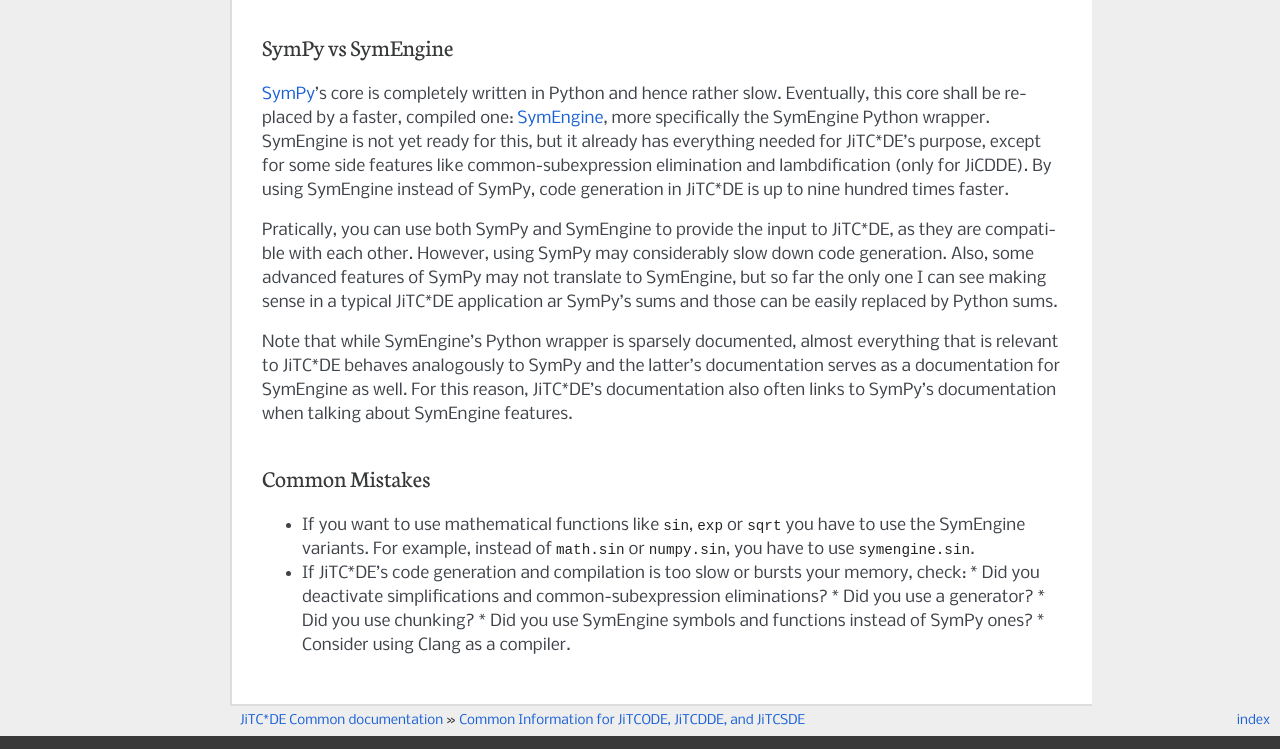
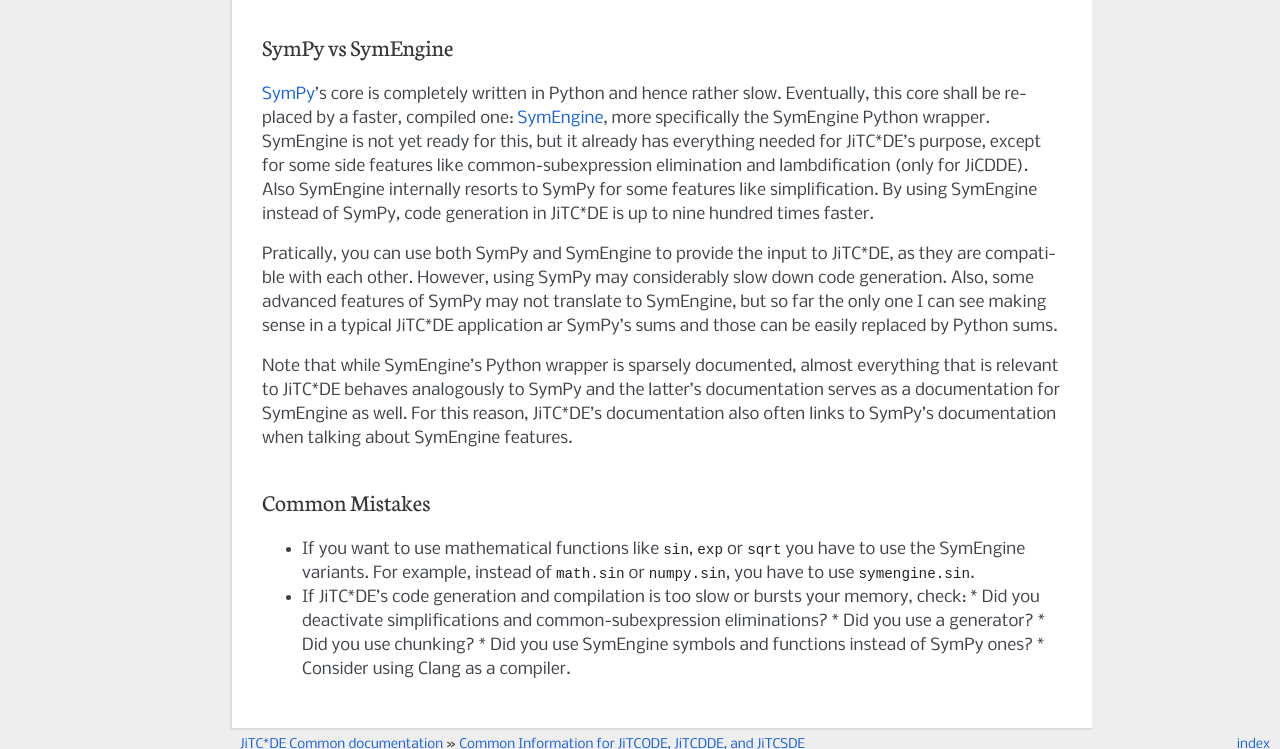
Before and after one commit to neurophysik/jitcxde_common, a Sphinx documentation site: the page built from docs/index.rst, in a window 1280 px wide and 900 px high, scrolled down 2711 px, cut to the strip 151-900 px from the top of the window. Built offline with Sphinx 7.4.7, drawn with Linux system fonts in a browser that asks for light colours; the version number could not be read and is left out.

Commit message:
Added a sentence about internal SymPy use.

```diff
--- a/docs/index.rst
+++ b/docs/index.rst
@@ -126,6 +126,7 @@ SymPy vs SymEngine
 `SymPy`_’s core is completely written in Python and hence rather slow.
 Eventually, this core shall be replaced by a faster, compiled one: `SymEngine`_, more specifically the SymEngine Python wrapper.
 SymEngine is not yet ready for this, but it already has everything needed for JiTC*DE’s purpose, except for some side features like common-subexpression elimination and lambdification (only for JiCDDE).
+Also SymEngine internally resorts to SymPy for some features like simplification.
 By using SymEngine instead of SymPy, code generation in JiTC*DE is up to nine hundred times faster.
 
 Pratically, you can use both SymPy and SymEngine to provide the input to JiTC*DE, as they are compatible with each other.
```
